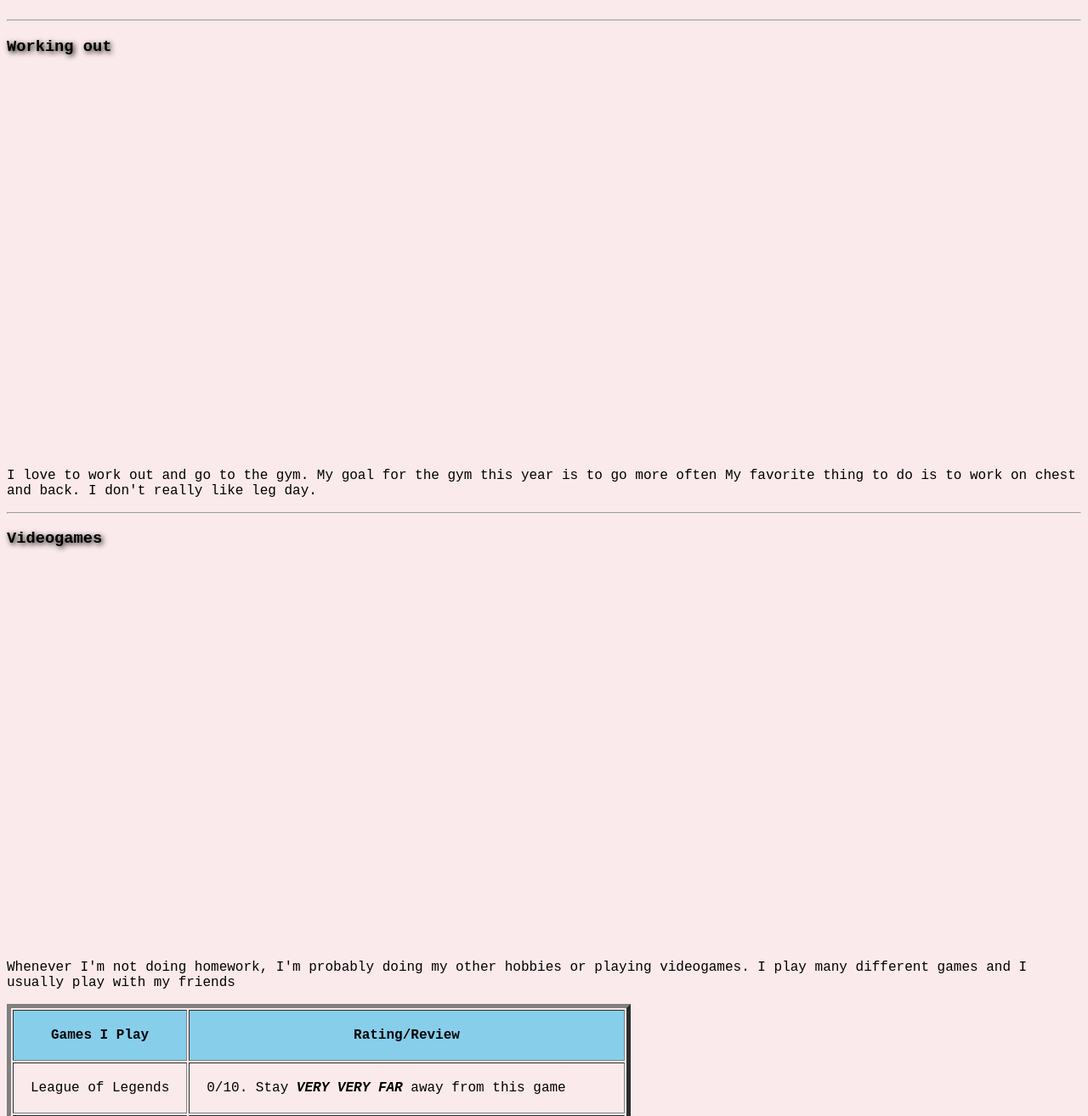
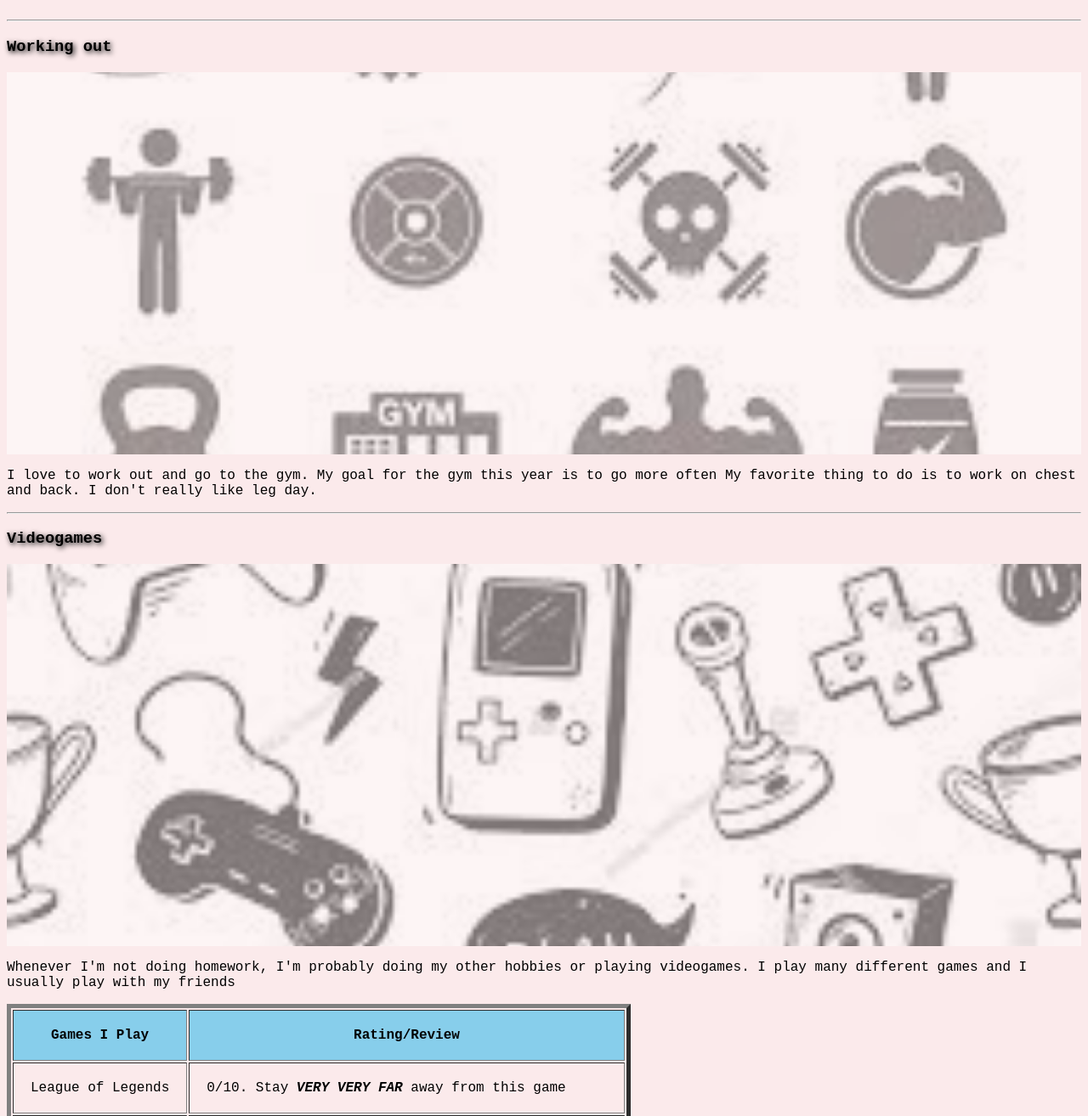
Before and after one commit to elvinnguyen/CS2250, a plain HTML site: page about.html in a window 1280 px wide. Shown: the part 1841-3155 px from the top of the page at 85% size. Drawn offline with Linux system fonts and the light colour scheme.

Commit message:
updated files

```diff
--- a/css_styles/style.css
+++ b/css_styles/style.css
@@ -86,7 +86,7 @@ input[type=search]:focus {
 }
 
 .parallax2 {
-    background-image: url("../HW/music.jpg");
+    background-image: url("../music.jpg");
     opacity: 0.5;
     background-size: cover;
     background-attachment: fixed;
@@ -96,7 +96,7 @@ input[type=search]:focus {
 }
 
 .parallax3 {
-    background-image: url("../HW/gym.jpg");
+    background-image: url("../gym.jpg");
     opacity: 0.5;
     background-size: cover;
     background-attachment: fixed;
@@ -106,7 +106,7 @@ input[type=search]:focus {
 }
 
 .parallax4 {
-    background-image: url("../HW/videogamesjpg.jpg");
+    background-image: url("../videogamesjpg.jpg");
     opacity: 0.5;
     background-size: cover;
     background-attachment: fixed;
```
